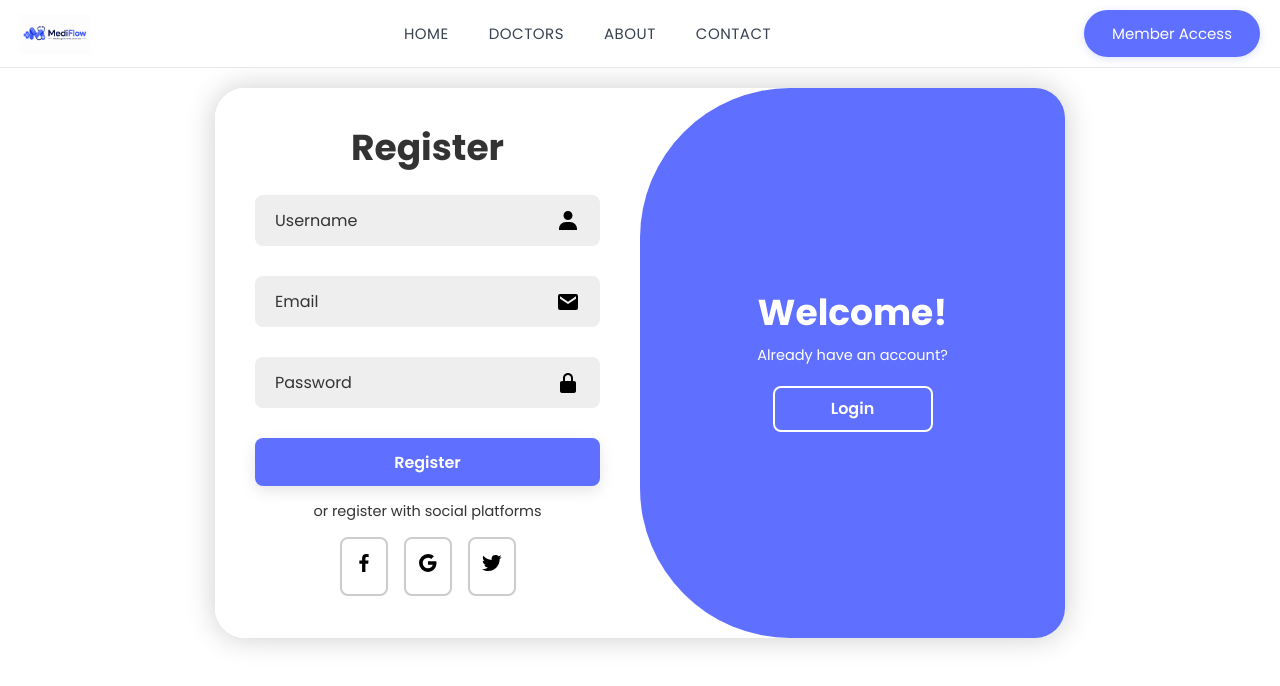
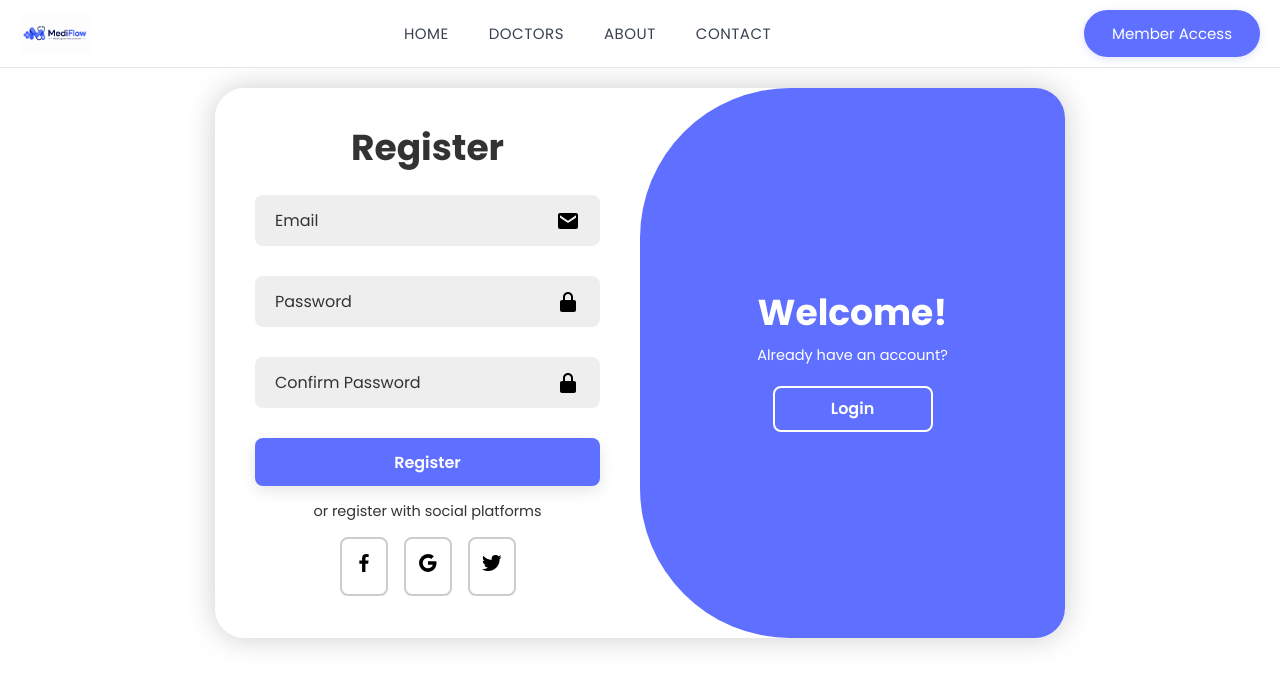
Before and after one commit to tlhololaiza/MediFlow, a React (Vite) app: page /login in a window 1280 px wide. Both pictures are taken after a click on the button "Register". Shown: the top 686 px of the page. Built offline with nearby package versions, Linux system fonts and the light colour scheme.

Commit message:
changed the register fields

```diff
--- a/src/pages/Home/Home.tsx
+++ b/src/pages/Home/Home.tsx
@@ -15,7 +15,7 @@ const Home = () => {
             <p>Book appointments with trusted doctors, manage your schedule, and get the care you deserve.</p>
 
             <div className="hero-buttons">
-              <button className="btn-primary"><i className="bx bx-calendar"></i> Book an Appointment</button>
+              <button className="btn-primary" onClick={() => (window.location.href = '/doctors')}><i className="bx bx-calendar"></i> Book an Appointment</button>
             </div>
 
             <div className="hero-features">
@@ -88,7 +88,7 @@ const Home = () => {
             <DoctorCard />
             <DoctorCard />
           </div>
-          <button className="more-btn">More</button>
+          <button className="more-btn" onClick={() => (window.location.href = '/doctors')}>More</button>
         </div>
       </section>
 
--- a/src/pages/Register_Login/Register_Login.tsx
+++ b/src/pages/Register_Login/Register_Login.tsx
@@ -20,8 +20,8 @@ const Register_Login = () => {
           <form action="">
             <h1>Login</h1>
             <div className="input-box">
-              <input type="text" placeholder="Username" required />
-              <img src="src/assets/bxs-user.svg" alt="User Icon" className="input-icon" />
+              <input type="email" placeholder="Email" required />
+              <img src="src/assets/bxs-envelope.svg" alt="User Icon" className="input-icon" />
             </div>
             <div className="input-box">
               <input type="password" placeholder="Password" required />
@@ -45,15 +45,15 @@ const Register_Login = () => {
           <form action="">
             <h1>Register</h1>
             <div className="input-box">
-              <input type="text" placeholder="Username" required />
-              <img src="src/assets/bxs-user.svg" alt="User Icon" className="input-icon" />
-            </div>
-            <div className="input-box">
               <input type="email" placeholder="Email" required />
               <img src="src/assets/bxs-envelope.svg" alt="Envelope Icon" className="input-icon" />
             </div>
             <div className="input-box">
               <input type="password" placeholder="Password" required />
+              <img src="src/assets/bxs-lock-alt.svg" alt="Lock Icon" className="input-icon" />
+            </div>
+            <div className="input-box">
+              <input type="password" placeholder="Confirm Password" required />
               <img src="src/assets/bxs-lock-alt.svg" alt="Lock Icon" className="input-icon" />
             </div>
 
```
